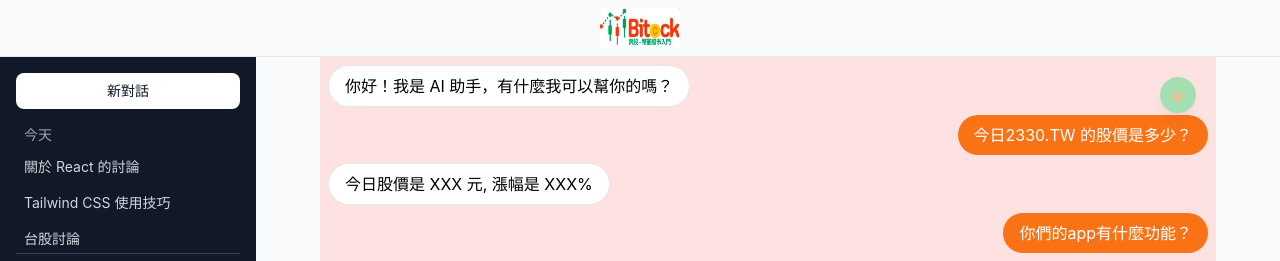
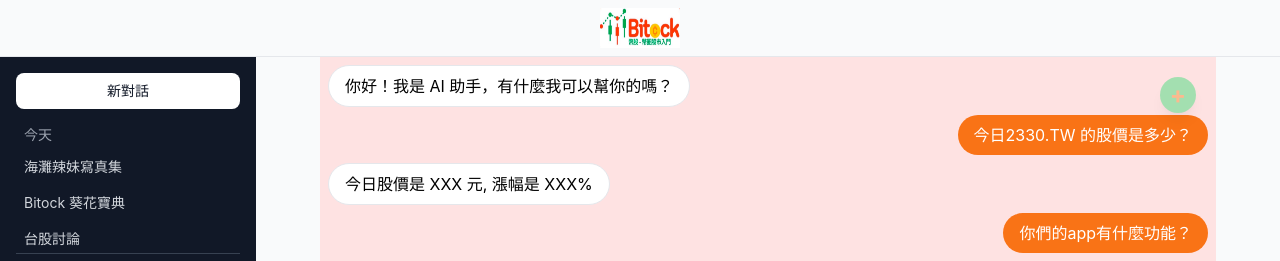
Before and after one commit to arieanjian/Bitock, a React (Vite) app: page / in a window 1280 px wide. Shown: the top 261 px of the page. Built offline with nearby package versions, Linux system fonts and the light colour scheme.

Commit message:
docs: 修改alert

```diff
--- a/src/components/Sidebar.jsx
+++ b/src/components/Sidebar.jsx
@@ -35,13 +35,22 @@ function Sidebar({ open, onClose }) {
         <div className="flex-1 overflow-y-auto">
           <div className="space-y-2">
             <div className="text-sm text-gray-400 px-2">今天</div>
-            <button className="w-full text-left px-2 py-1 rounded hover:bg-gray-800 text-sm text-gray-300">
-              關於 React 的討論
+            <button
+              className="w-full text-left px-2 py-1 rounded hover:bg-gray-800 text-sm text-gray-300"
+              onClick={() => alert("不給你看！")}
+            >
+              海灘辣妹寫真集
             </button>
-            <button className="w-full text-left px-2 py-1 rounded hover:bg-gray-800 text-sm text-gray-300">
-              Tailwind CSS 使用技巧
+            <button
+              className="w-full text-left px-2 py-1 rounded hover:bg-gray-800 text-sm text-gray-300"
+              onClick={() => alert("尚未開放此功能ㄛ！")}
+            >
+              Bitock 葵花寶典
             </button>
-            <button className="w-full text-left px-2 py-1 rounded hover:bg-gray-800 text-sm text-gray-300">
+            <button
+              className="w-full text-left px-2 py-1 rounded hover:bg-gray-800 text-sm text-gray-300"
+              onClick={() => alert("尚未開放此功能ㄛ！")}
+            >
               台股討論
             </button>
           </div>
```
